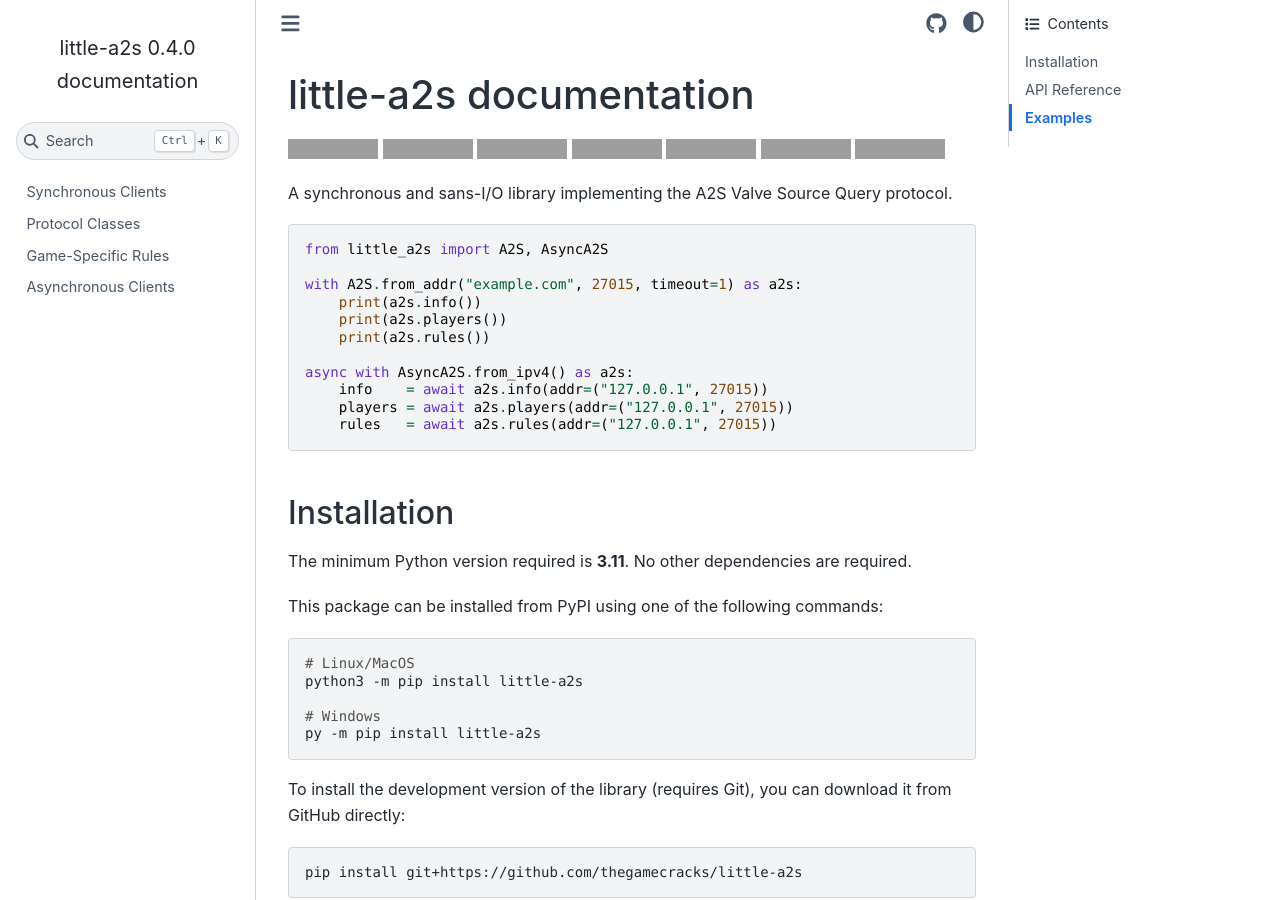
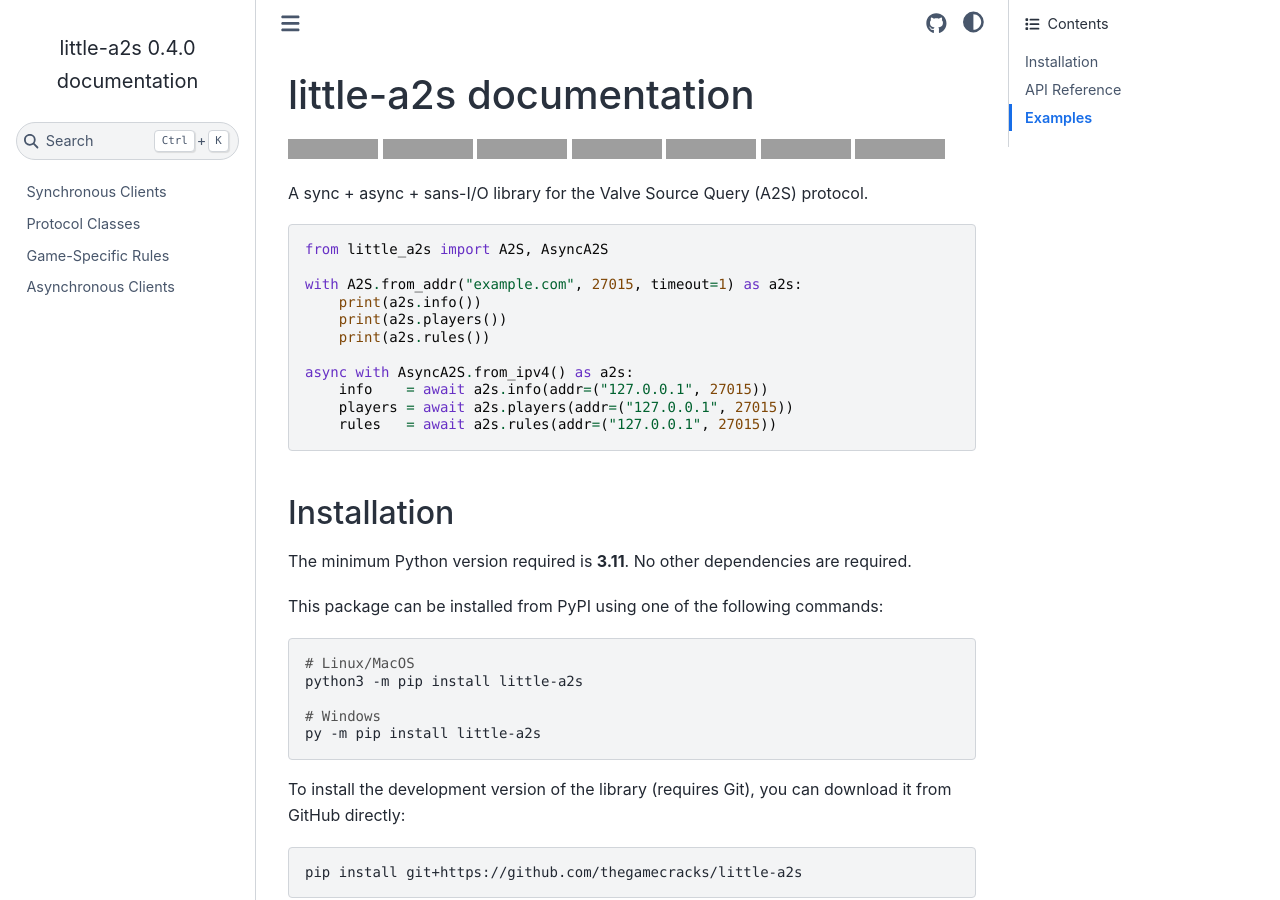
Before and after one commit to thegamecracks/little-a2s, a Sphinx documentation site: the page built from docs/index.rst, in a window 1280 px wide and 900 px high, cut to the strip 0-900 px from the top of the window. Built offline with Sphinx 7.4.7 and the Sphinx Book theme 1.1.4, drawn with Linux system fonts in a browser that asks for light colours; grey boxes are pictures that could not be loaded.

Commit message:
docs: update project description

```diff
--- a/docs/index.rst
+++ b/docs/index.rst
@@ -24,7 +24,7 @@
 .. |ruff-format| image:: https://img.shields.io/github/actions/workflow/status/thegamecracks/little-a2s/ruff-format.yml?style=flat-square&logo=ruff&label=style
    :target: https://docs.astral.sh/ruff/
 
-A synchronous and sans-I/O library implementing the A2S Valve Source Query protocol.
+A sync + async + sans-I/O library for the Valve Source Query (A2S) protocol.
 
 .. code-block:: python
 
--- a/pyproject.toml
+++ b/pyproject.toml
@@ -5,7 +5,7 @@
 [project]
 name = "little-a2s"
 version = "0.4.0"
-description = "A synchronous and sans-I/O library implementing the A2S Valve Source Query protocol."
+description = "A sync + async + sans-I/O library for the Valve Source Query (A2S) protocol."
 readme = "README.md"
 requires-python = ">=3.11"
 license = "MIT"
```
Also changed, not shown: README.md (+1 -1 lines).
